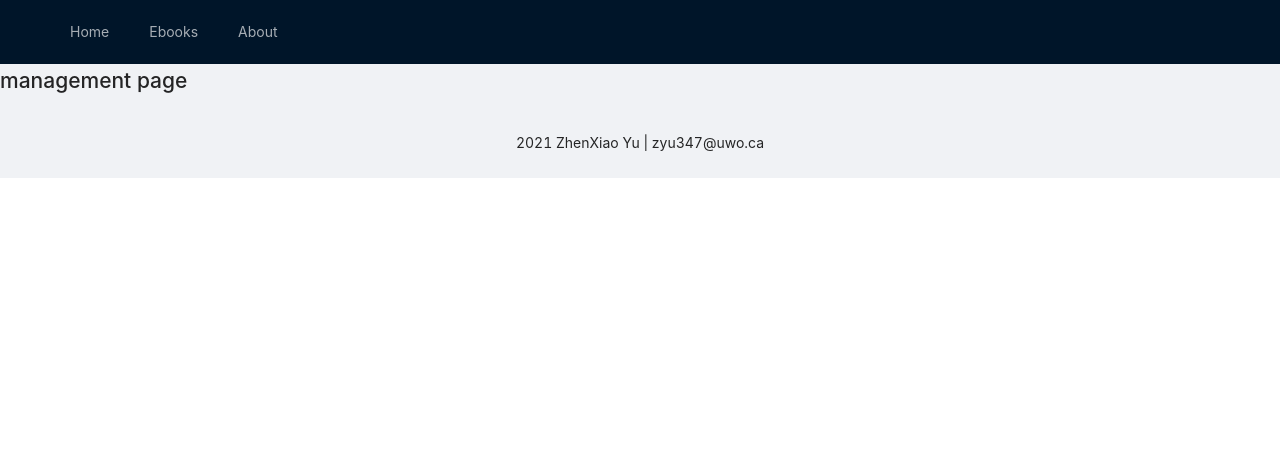
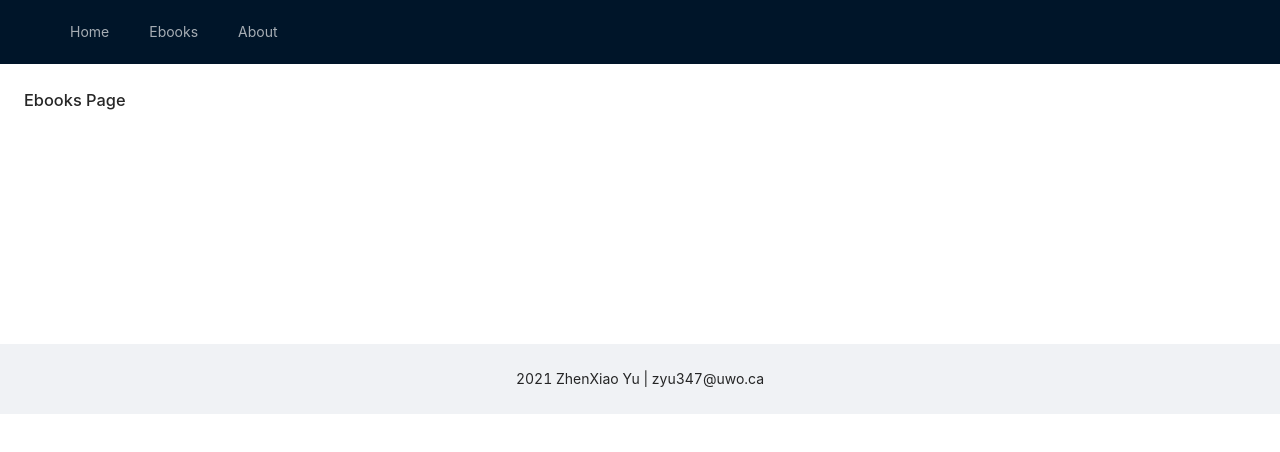
Before and after one commit to zhenxiao-yu/Spring-Boot-Wiki, a Vue app in the folder client/: page /admin/ebook in a window 1280 px wide. Shown: the top 452 px of the page. Built offline with nearby package versions, Linux system fonts and the light colour scheme; no server answers.

Commit message:
4-1 ebooks editor

```diff
--- a/client/src/views/admin/admin-ebook.vue
+++ b/client/src/views/admin/admin-ebook.vue
@@ -1,5 +1,12 @@
 <template>
-  <div class="about">
-    <h1>management page</h1>
-  </div>
+  <a-layout>
+    <a-layout-content
+        :style="{ background: '#fff', padding: '24px', margin: 0, minHeight: '280px' }"
+    >
+      <div class="about">
+        <h1>Ebooks Page</h1>
+      </div>
+
+    </a-layout-content>
+  </a-layout>
 </template>
```
